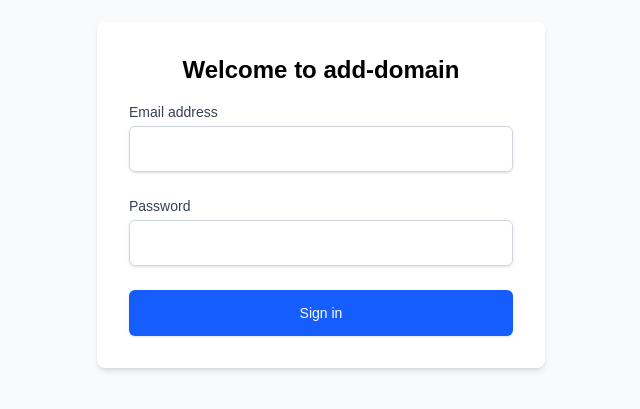
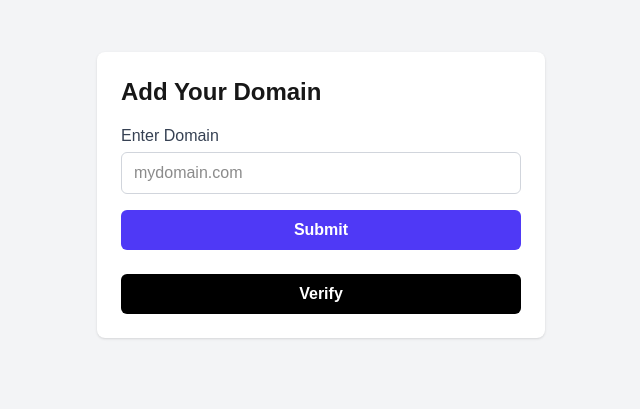
Before and after one commit to tirthshah147/share-page-test, a Next.js app: page /add-domain in a window 1280 px wide. Shown: the part 205-614 px from the top of the page, without its empty margins (319-959 px from the left). Built offline with nearby package versions, Linux system fonts and the light colour scheme.

Commit message:
TS| Remove middleware

```diff
--- /dev/null
+++ b/src/app/add-domain/page.tsx
@@ -0,0 +1,152 @@
+'use client'
+
+import { FormEvent, useState } from 'react'
+
+export default function Home() {
+  const [domain, setDomain] = useState('')
+
+  const handleSubmit = async (event: FormEvent<HTMLFormElement>) => {
+    event.preventDefault()
+    await addCustomDomainClient(domain)
+    // Handle the domain value (e.g., send to API, route to another page, etc.)
+  }
+
+  const VERCEL_PROJECT_ID = 'prj_zJOvgVg0nHqEFPyP39MbiuSs4muC'
+  const VERCEL_TEAM_ID = 'team_NOSY4ARAL9VDmqn2C5qbkiZ5'
+  const VERCEL_AUTH_TOKEN = 'vDUAQ2Nc5YxoX2Hi5WM4Nu4r'
+
+  async function addCustomDomainClient(domain: string) {
+    console.log(`Starting domain addition for: "${domain}"`)
+
+    // Step 1: Add domain to the Team (v5 API)
+    // try {
+    //   const addToTeamUrl = `https://api.vercel.com/v5/domains?teamId=${encodeURIComponent(
+    //     VERCEL_TEAM_ID,
+    //   )}`
+    //   const addTeamRes = await fetch(addToTeamUrl, {
+    //     method: 'POST',
+    //     headers: {
+    //       Authorization: `Bearer ${VERCEL_AUTH_TOKEN}`,
+    //       'Content-Type': 'application/json',
+    //     },
+    //     body: JSON.stringify({ name: domain }),
+    //   })
+
+    //   const addTeamJson = await addTeamRes.json()
+    //   if (!addTeamRes.ok || addTeamJson.error) {
+    //     console.error(
+    //       'Failed to add domain to team:',
+    //       addTeamJson.error || addTeamJson,
+    //     )
+    //     throw new Error(`Failed to add domain "${domain}" to the team.`)
+    //   }
+
+    //   console.log(
+    //     `Domain "${domain}" successfully added to Team (${VERCEL_TEAM_ID}).`,
+    //   )
+    // } catch (err) {
+    //   console.error('Error adding domain to team:', err)
+    //   throw err
+    // }
+
+    // Step 2: Attach domain to the specific Project (v10 API)
+    try {
+      const addToProjectUrl = `https://api.vercel.com/v10/projects/${encodeURIComponent(
+        VERCEL_PROJECT_ID,
+      )}/domains?teamId=${encodeURIComponent(VERCEL_TEAM_ID)}`
+      const addProjectRes = await fetch(addToProjectUrl, {
+        method: 'POST',
+        headers: {
+          Authorization: `Bearer ${VERCEL_AUTH_TOKEN}`,
+          'Content-Type': 'application/json',
+        },
+        body: JSON.stringify({ name: domain }),
+      })
+
+      const addProjectJson = await addProjectRes.json()
+      if (!addProjectRes.ok || addProjectJson.error) {
+        console.error(
+          'Failed to attach domain to project:',
+          addProjectJson.error || addProjectJson,
+        )
+        throw new Error(`Failed to attach domain "${domain}" to the project.`)
+      }
+
+      console.log(
+        `Domain "${domain}" successfully attached to Project (${VERCEL_PROJECT_ID}).`,
+      )
+      return addProjectJson
+    } catch (err) {
+      console.error('Error attaching domain to project:', err)
+      throw err
+    }
+  }
+
+  async function vercelDomainStatus() {
+    const domainUrl = `https://api.vercel.com/v10/domains/${domain}/config?teamId=${VERCEL_TEAM_ID}`
+    const domainUrlError = `failed to get status for custom domain "${domain}")`
+    let domainJson
+
+    try {
+      const domainRes = await fetch(domainUrl, {
+        method: 'GET',
+        headers: {
+          Authorization: `Bearer ${VERCEL_AUTH_TOKEN}`,
+          'Content-Type': 'application/json',
+        },
+      })
+
+      domainJson = await domainRes.json()
+      console.info(domainJson, `retrieve domain status for ${domain}`)
+    } catch (e) {
+      console.error(e, domainUrlError)
+    }
+
+    if (domainJson.error) {
+      console.error(domainUrlError)
+    }
+
+    return domainJson
+  }
+
+  return (
+    <main className='flex min-h-screen items-center justify-center bg-gray-100 p-4'>
+      <div className='w-full max-w-md rounded-lg bg-white p-6 shadow'>
+        <h1 className='mb-4 text-2xl font-semibold'>Add Your Domain</h1>
+        <form onSubmit={handleSubmit} className='space-y-4'>
+          <div>
+            <label
+              htmlFor='domain'
+              className='mb-1 block font-medium text-gray-700'
+            >
+              Enter Domain
+            </label>
+            <input
+              id='domain'
+              type='text'
+              value={domain}
+              onChange={(e) => setDomain(e.target.value)}
+              placeholder='mydomain.com'
+              required
+              className='w-full rounded-md border border-gray-300 px-3 py-2 focus:border-indigo-500 focus:outline-none'
+            />
+          </div>
+
+          <button
+            type='submit'
+            className='w-full rounded-md bg-indigo-600 px-4 py-2 font-semibold text-white hover:bg-indigo-700 focus:outline-none focus:ring-2 focus:ring-indigo-600 focus:ring-offset-2'
+          >
+            Submit
+          </button>
+        </form>
+        <br />
+        <button
+          className='w-full rounded-md bg-black px-4 py-2 font-semibold text-white hover:bg-gray-700 focus:outline-none focus:ring-2 focus:ring-indigo-600 focus:ring-offset-2'
+          onClick={() => vercelDomainStatus()}
+        >
+          Verify
+        </button>
+      </div>
+    </main>
+  )
+}
--- a/src/middleware.ts
+++ /dev/null
@@ -1,58 +0,0 @@
-import { NextResponse } from 'next/server'
-
-export const config = {
-  matcher: ['/((?!api/|_next/|_static/|_vercel|[\\w-]+\\.\\w+).*)'],
-}
-
-export default async function middleware(req: Request) {
-  const subdomains = [
-    {
-      subdomain: 'client1',
-    },
-    {
-      subdomain: 'make',
-    },
-    {
-      subdomain: 'test',
-    },
-  ]
-
-  console.log('Middleware is working')
-  const url = new URL(req.url)
-  const hostname = req.headers.get('host') || ''
-
-  // Define list of allowed domains
-  // (including localhost and your deployed domain)
-  const allowedDomains = ['localhost:3000', 'test.com:3000', 'founderled.co']
-
-  // Check if the current hostname is in the list of allowed domains
-  const isAllowedDomain = allowedDomains.some((domain) =>
-    hostname.includes(domain),
-  )
-
-  console.log('isAllowedDomain', isAllowedDomain)
-
-  // Extract the potential subdomain from the URL
-  const subdomain = hostname.split('.')[0]
-
-  console.log('subdomain', subdomain)
-
-  // If user is on an allowed domain and it's not a subdomain, allow the request
-  if (isAllowedDomain && !subdomains.some((d) => d.subdomain === subdomain)) {
-    return NextResponse.next()
-  }
-
-  const subdomainData = subdomains.find((d) => d.subdomain === subdomain)
-
-  console.log('subdomainData', subdomainData)
-  console.log(url.pathname)
-
-  if (subdomainData) {
-    // Rewrite the URL to a dynamic path based on the subdomain
-    return NextResponse.rewrite(
-      new URL(`/${subdomain}${url.pathname}`, req.url),
-    )
-  }
-
-  return new Response(null, { status: 404 })
-}
```
